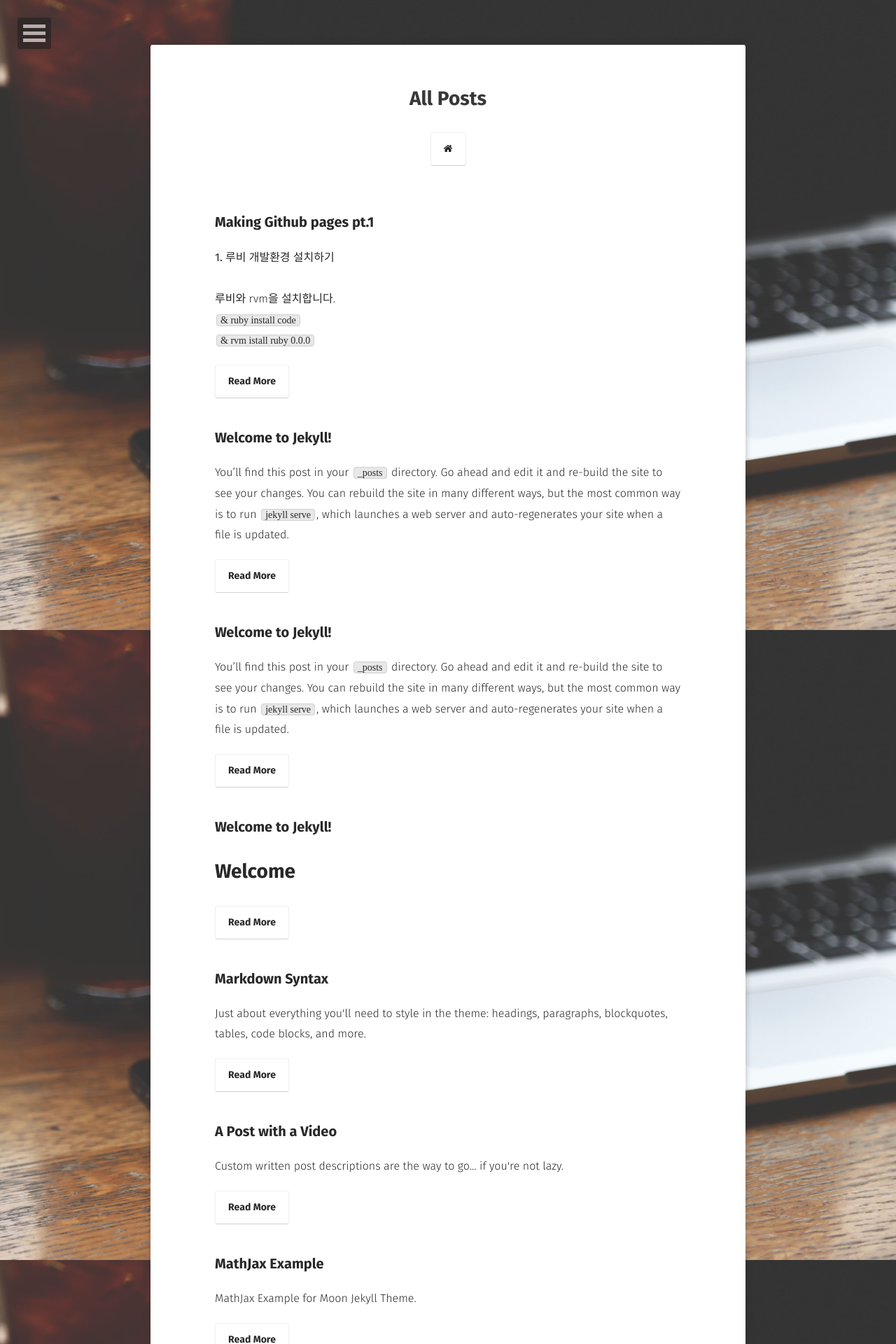
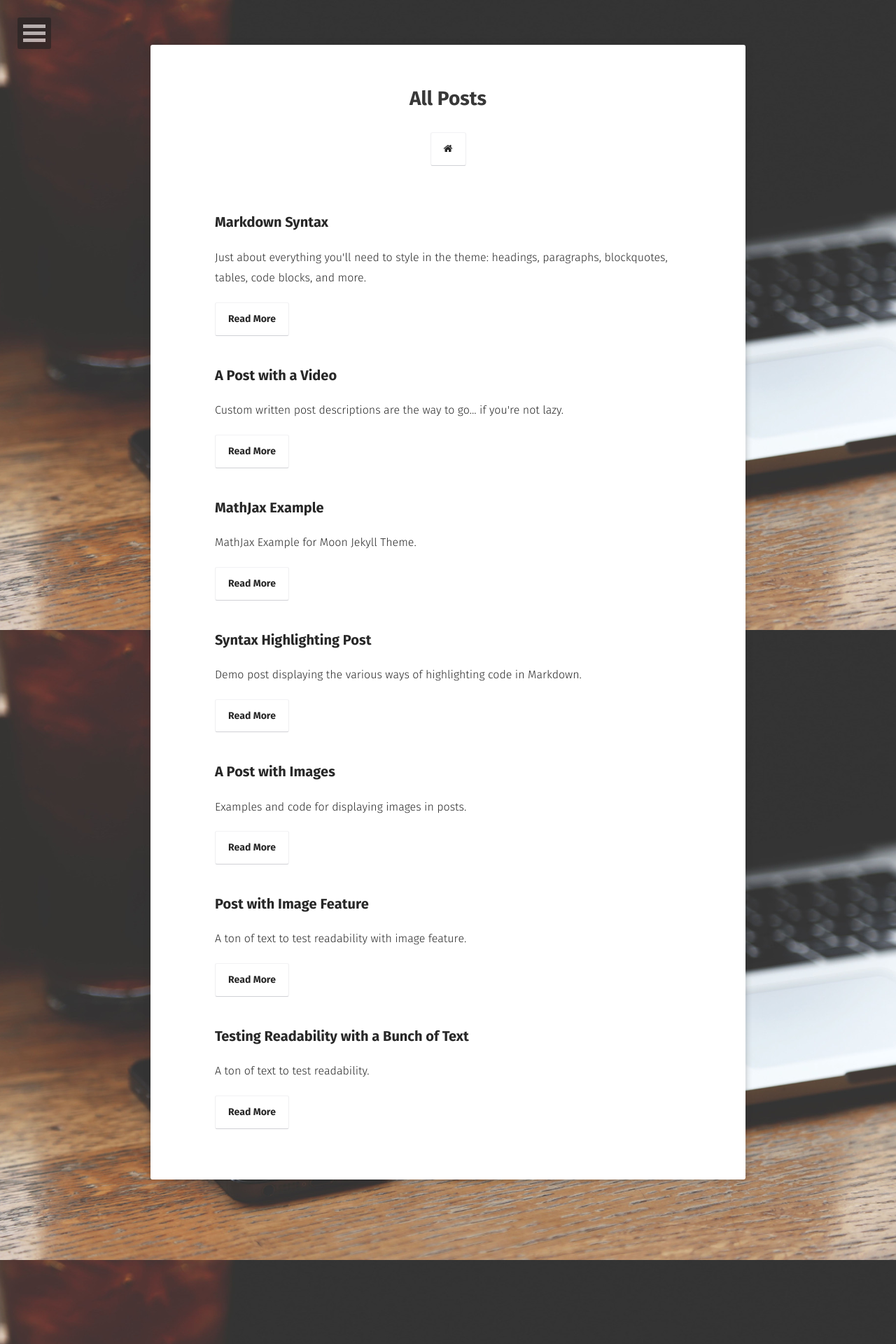
Before and after one commit to JinJuMoon/JinJuMoon.github.io, a Jekyll site: the page built from posts/index.md, in a window 1280 px wide. Shown: the top 1920 px of the page at 70% size. Built offline with Jekyll 4.4.1, drawn with Linux system fonts in a browser that asks for light colours; some web fonts are replaced.

Commit message:
fork jekyll theme - moon

```diff
--- a/JinJuMoon.github.io/_posts/2019-03-29-welcome-to-jekyll.markdown
+++ /dev/null
@@ -1,25 +0,0 @@
----
-layout: post
-title:  "Welcome to Jekyll!"
-date:   2019-03-29 19:38:23 +0900
-categories: jekyll update
----
-You’ll find this post in your `_posts` directory. Go ahead and edit it and re-build the site to see your changes. You can rebuild the site in many different ways, but the most common way is to run `jekyll serve`, which launches a web server and auto-regenerates your site when a file is updated.
-
-To add new posts, simply add a file in the `_posts` directory that follows the convention `YYYY-MM-DD-name-of-post.ext` and includes the necessary front matter. Take a look at the source for this post to get an idea about how it works.
-
-Jekyll also offers powerful support for code snippets:
-
-{% highlight ruby %}
-def print_hi(name)
-  puts "Hi, #{name}"
-end
-print_hi('Tom')
-#=> prints 'Hi, Tom' to STDOUT.
-{% endhighlight %}
-
-Check out the [Jekyll docs][jekyll-docs] for more info on how to get the most out of Jekyll. File all bugs/feature requests at [Jekyll’s GitHub repo][jekyll-gh]. If you have questions, you can ask them on [Jekyll Talk][jekyll-talk].
-
-[jekyll-docs]: https://jekyllrb.com/docs/home
-[jekyll-gh]:   https://github.com/jekyll/jekyll
-[jekyll-talk]: https://talk.jekyllrb.com/
--- a/JinJuMoon.github.io/index.md
+++ /dev/null
@@ -1,6 +0,0 @@
----
-# Feel free to add content and custom Front Matter to this file.
-# To modify the layout, see https://jekyllrb.com/docs/themes/#overriding-theme-defaults
-
-layout: home
----
--- a/_config.yml
+++ b/_config.yml
@@ -8,7 +8,7 @@ logo:               'assets/img/logo.png'
 background:         'assets/img/placeholder-big.jpg'
 tiled_bg:           false   # Set this true if you want to tile your background image, otherwise it will be covered
 locale:             en_US
-url:                https://JinJuMoon.github.io
+url:                https://taylantatli.github.io/Moon
 
 # Jekyll
 permalink:          /:title/
--- a/_posts/2019-03-29-firstpage.md
+++ /dev/null
@@ -1,10 +0,0 @@
----
-layout: post
-title:  "Welcome to Jekyll!"
----
-
-# Welcome
-
-**Hello world**, this is my first Jekyll blog post.
-
-I hope you like it!
--- a/_posts/2019-03-30-make-github-pages-1.md
+++ /dev/null
@@ -1,42 +0,0 @@
----
-layout: post
-title : Making Github pages pt.1
----
-
-<p>
-<strong>1. 루비 개발환경 설치하기</strong><br><br>
-루비와 rvm을 설치합니다.<br>
-<code>& ruby install code</code><br>
-<code>& rvm istall ruby 0.0.0</code>
-</p>
-
-
-
-<br><br><br>
-<p>
-<strong>2. Jekyll과 bundler 설치하기</strong><br><br>
-정적 페이지를 자동으로 구현해주는 Jekyll과 패키지를 한 번에 내려받을 수 있도록 해주는 bundler를 설치합니다.<br>
-<code>$ gem install jekyll bundler</code><br>
-</p>
-
-
-
-<br><br><br>
-<p>
-<strong>3. jekyll 사이트 생성하기</strong><br><br>
-이제 아래 명령어를 입력하면 ./myblog 디렉토리와 함께 사이트가 생성됩니다.<br>
-<code>$ jekyll new myblog</code><br><br>
-
-생성된 myblog디렉토리로 이동합니다.<br>
-<code>& cd myblog</code>
-</p>
-
-
-
-<br><br><br>
-<p>
-<strong>4. 사이트 빌드하기</strong><br><br>
-사이트가 빌드합니다.<br>
-<code>$ bundle exec jekyll serve</code><br>
-브라우저로 http://localhost:4000에 접속하면 사이트를 볼 수 있습니다.
-</p>
```
Also changed, not shown: JinJuMoon.github.io/404.html (deleted, +0 -24 lines), JinJuMoon.github.io/Gemfile (deleted, +0 -29 lines), JinJuMoon.github.io/_config.yml (deleted, +0 -43 lines), JinJuMoon.github.io/about.md (deleted, +0 -18 lines), _posts/2019-03-29-welcome-to-jekyll.markdown (deleted, +0 -25 lines), about.md (deleted, +0 -18 lines), index.md (deleted, +0 -6 lines), JinJuMoon.github.io/Gemfile.lock (deleted), README.md, 1 other file.
